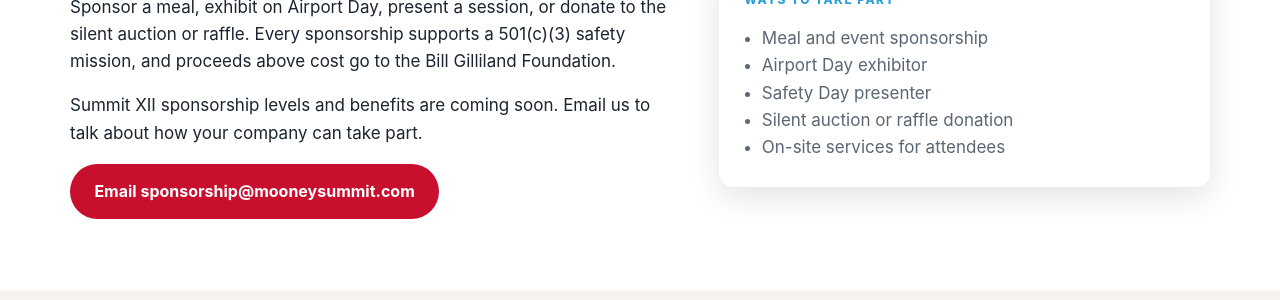
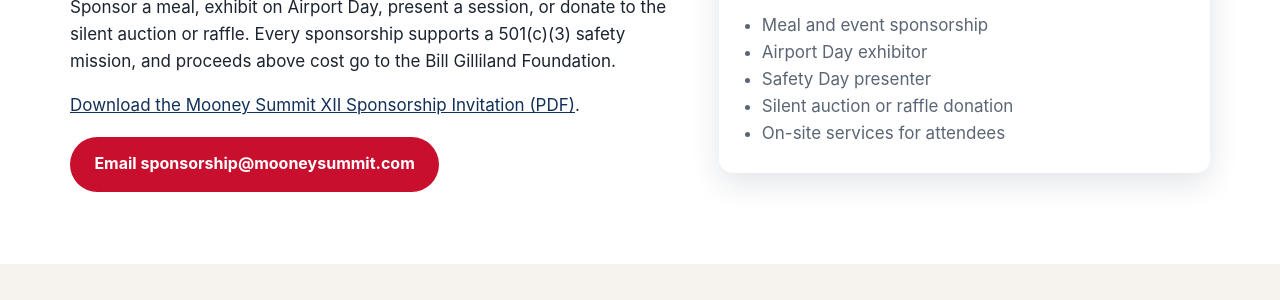
Before and after one commit to mikeelliott11687/mooneysummit-site, a plain HTML site: page sponsors.html in a window 1280 px wide. Shown: the part 500-800 px from the top of the page. Drawn offline with Linux system fonts and the light colour scheme.

Commit message:
Add the Summit XII sponsorship invitation PDF and point the Sponsors page at the on-site file.

```diff
--- a/sponsors.html
+++ b/sponsors.html
@@ -44,7 +44,7 @@
 <div>
 <h2>Become a Summit XII sponsor</h2>
 <p>Sponsor a meal, exhibit on Airport Day, present a session, or donate to the silent auction or raffle. Every sponsorship supports a 501(c)(3) safety mission, and proceeds above cost go to the Bill Gilliland Foundation.</p>
-<p>Summit XII sponsorship levels and benefits are coming soon. Email us to talk about how your company can take part.</p>
+<p><a href="/files/mooney-summit-xii-sponsorship-invitation.pdf">Download the Mooney Summit XII Sponsorship Invitation (PDF)</a>.</p>
 <div class="cta-row"><a class="btn btn-red" href="mailto:sponsorship@mooneysummit.com">Email sponsorship@mooneysummit.com</a></div>
 
 </div>
```
Also changed, not shown: 1 other file.
